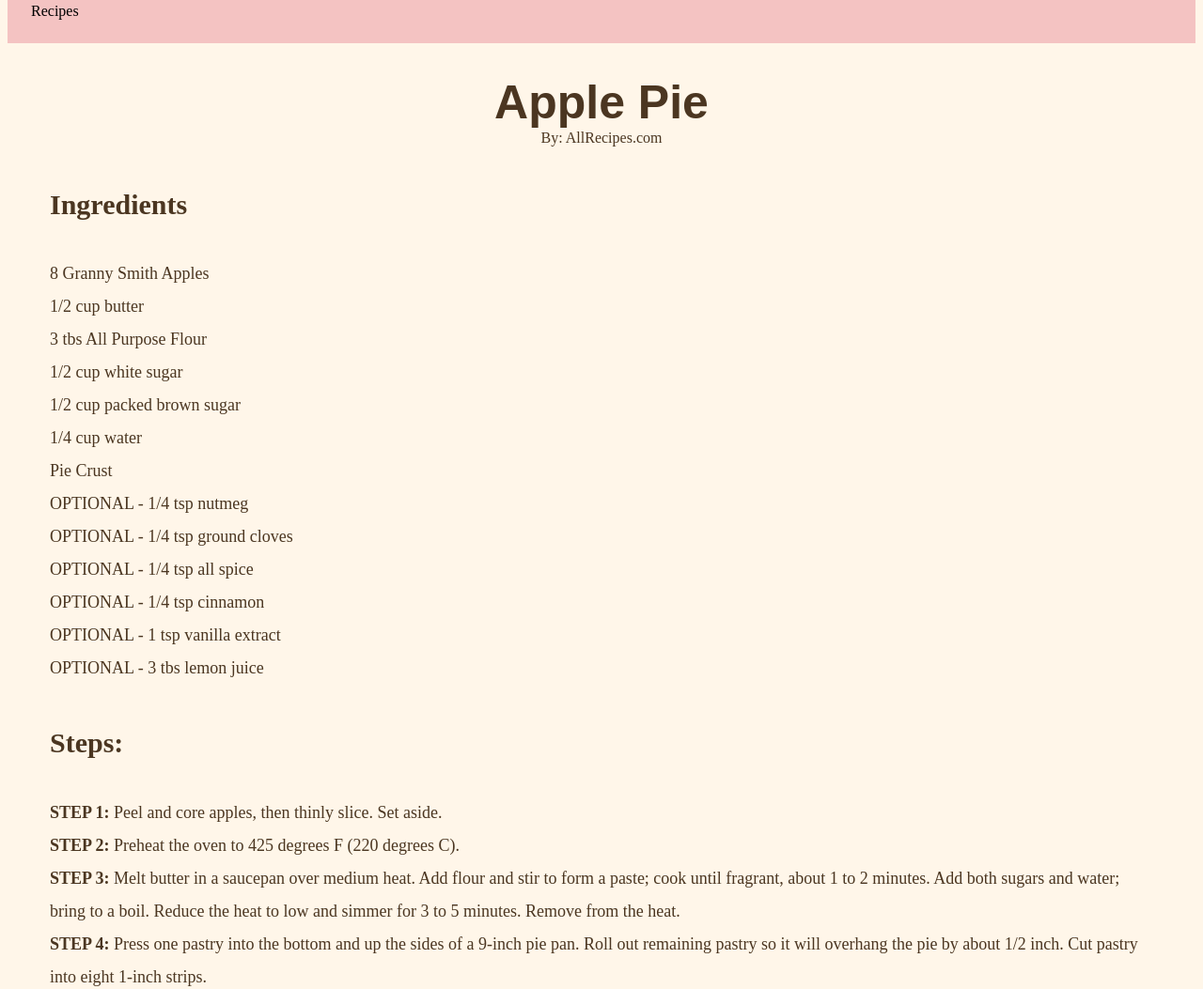
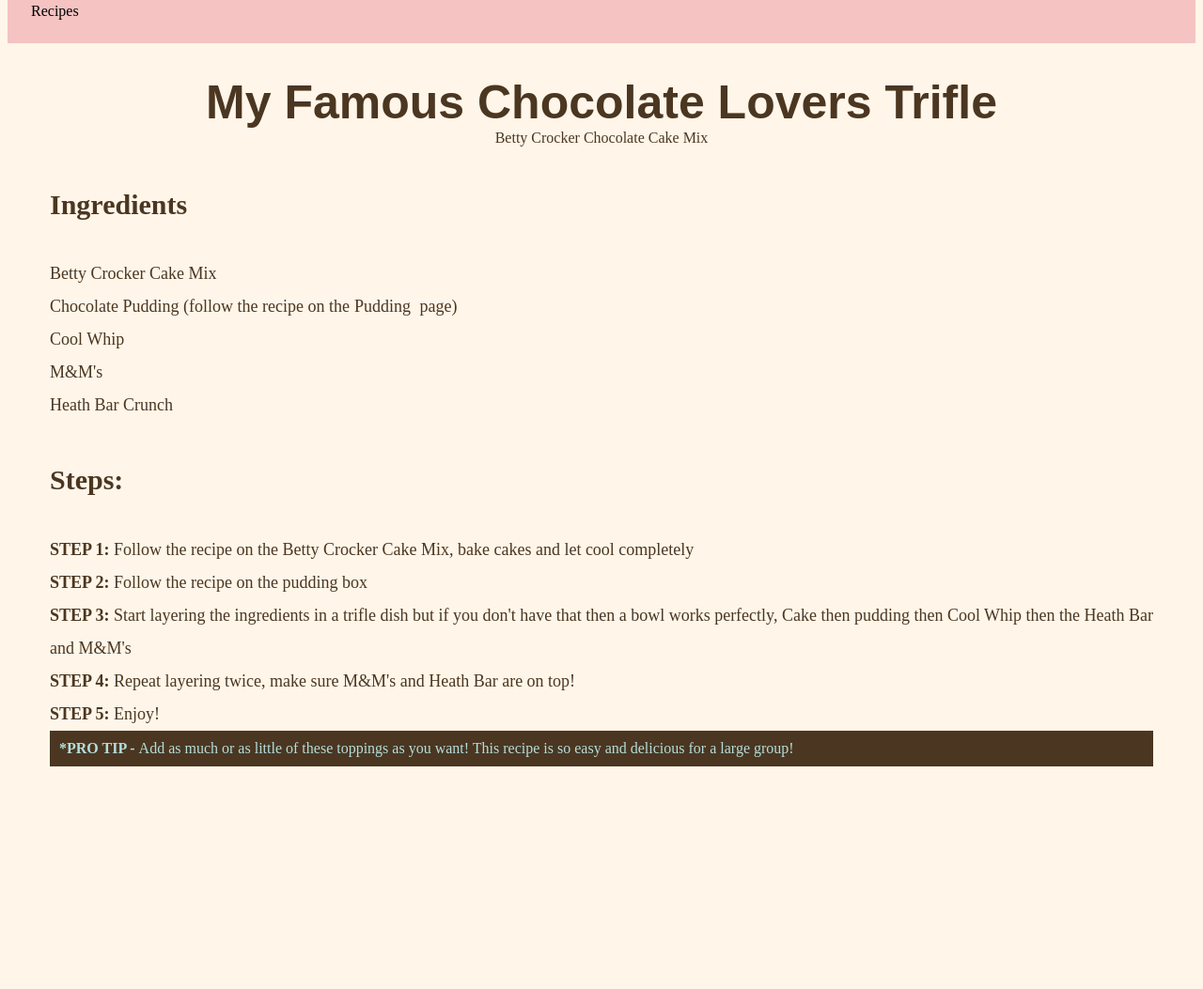
Before and after one commit to GabiShorr/3440finalapp, a website: page ChocolateLoversTrifle.html in a window 1280 px wide. Shown: the part 707-1760 px from the top of the page at 94% size. After the commit the page ends 1568 px from the top, so only its background shows below. Drawn offline with nearby package versions, Linux system fonts and the light colour scheme; a web font is replaced by a local one.

Commit message:
Add files via upload

```diff
--- a/ChocolateLoversTrifle.html
+++ b/ChocolateLoversTrifle.html
@@ -46,61 +46,34 @@
           </div>
     </nav>
     <div class="apple-1">
-        <h1>Apple Pie</h1>
-        <a href="https://www.allrecipes.com/recipe/12682/apple-pie-by-grandma-ople/" target="_blank">By: AllRecipes.com</a>
+        <h1>My Famous Chocolate Lovers Trifle</h1>
+        <a href="https://www.bettycrocker.com/products/betty-crocker-baking-and-cake-mixes/triple-chocolate-fudge" target="_blank">Betty Crocker Chocolate Cake Mix</a>
     </div>
     <div class="ingredients-list">
         <h4 class="steps-header">Ingredients</h4>
-        <ion-checkbox class="checkbox" label-placement="end">8 Granny Smith Apples</ion-checkbox>
+        <ion-checkbox class="checkbox" label-placement="end">Betty Crocker Cake Mix</ion-checkbox>
         <br />
-        <ion-checkbox class="checkbox" label-placement="end">1/2 cup butter</ion-checkbox>
+        <ion-checkbox class="checkbox" label-placement="end">Chocolate Pudding (follow the recipe on the<a href="/Pudding.html">Pudding</a> page) </ion-checkbox>
         <br />
-        <ion-checkbox class="checkbox" label-placement="end">3 tbs All Purpose Flour</ion-checkbox>
+        <ion-checkbox class="checkbox" label-placement="end">Cool Whip</ion-checkbox>
         <br />
-        <ion-checkbox class="checkbox" label-placement="end">1/2 cup white sugar</ion-checkbox>
+        <ion-checkbox class="checkbox" label-placement="end">M&M's </ion-checkbox>
         <br />
-        <ion-checkbox class="checkbox" label-placement="end">1/2 cup packed brown sugar</ion-checkbox>
-        <br />
-        <ion-checkbox class="checkbox" label-placement="end">1/4 cup water</ion-checkbox>
-        <br />
-        <ion-checkbox class="checkbox" label-placement="end">Pie Crust</ion-checkbox>
-        <br />
-        <ion-checkbox class="checkbox" label-placement="end">OPTIONAL - 1/4 tsp nutmeg</ion-checkbox>
-        <br />
-        <ion-checkbox class="checkbox" label-placement="end">OPTIONAL - 1/4 tsp ground cloves</ion-checkbox>
-        <br />
-        <ion-checkbox class="checkbox" label-placement="end">OPTIONAL - 1/4 tsp all spice</ion-checkbox>
-        <br />
-        <ion-checkbox class="checkbox" label-placement="end">OPTIONAL -  1/4 tsp cinnamon</ion-checkbox>
-        <br />
-        <ion-checkbox class="checkbox" label-placement="end">OPTIONAL -  1 tsp vanilla extract</ion-checkbox>
-        <br />
-        <ion-checkbox class="checkbox" label-placement="end">OPTIONAL -  3 tbs lemon juice</ion-checkbox>
-        <br />
+        <ion-checkbox class="checkbox" label-placement="end">Heath Bar Crunch</ion-checkbox>
     </div>
     <div class="steps-list">
         <h4 class="steps-header">Steps:</h4>
-        <ion-checkbox class="checkbox" label-placement="end"><b>STEP 1:</b> Peel and core apples, then thinly slice. Set aside.</ion-checkbox>
+        <ion-checkbox class="checkbox" label-placement="end"><b>STEP 1:</b> Follow the recipe on the Betty Crocker Cake Mix, bake cakes and let cool completely</ion-checkbox>
         <br />
-        <ion-checkbox class="checkbox" label-placement="end"><b>STEP 2:</b> Preheat the oven to 425 degrees F (220 degrees C).</ion-checkbox>
+        <ion-checkbox class="checkbox" label-placement="end"><b>STEP 2:</b> Follow the recipe on the pudding box</ion-checkbox>
         <br />
-        <ion-checkbox class="checkbox" label-placement="end"><b>STEP 3:</b> Melt butter in a saucepan over medium heat. Add flour and stir to form a paste; cook until fragrant, about 1 to 2 minutes. Add both sugars and water; bring to a boil. Reduce the heat to low and simmer for 3 to 5 minutes. Remove from the heat. </ion-checkbox>
+        <ion-checkbox class="checkbox" label-placement="end"><b>STEP 3:</b> Start layering the ingredients in a trifle dish but if you don't have that then a bowl works perfectly, Cake then pudding then Cool Whip then the Heath Bar and M&M's </ion-checkbox>
         <br />
-        <ion-checkbox class="checkbox" label-placement="end"><b>STEP 4:</b> Press one pastry into the bottom and up the sides of a 9-inch pie pan. Roll out remaining pastry so it will overhang the pie by about 1/2 inch. Cut pastry into eight 1-inch strips. </ion-checkbox>
+        <ion-checkbox class="checkbox" label-placement="end"><b>STEP 4:</b> Repeat layering twice, make sure M&M's and Heath Bar are on top! </ion-checkbox>
         <br />
-        <ion-checkbox class="checkbox" label-placement="end"><b>STEP 5:</b> Place sliced apples into the bottom crust, forming a slight mound. Lay four pastry strips vertically and evenly spaced over apples, using longer strips in the center and shorter strips at the edges.</ion-checkbox>
-        <br />
-        <ion-checkbox class="checkbox" label-placement="end"><b>STEP 6:</b> Make a lattice crust: Fold the first and third strips all the way back so they're almost falling off the pie. Lay one of the unused strips perpendicularly over the second and fourth strips, then unfold the first and third strips back into their original position.</ion-checkbox>
-        <br />
-        <ion-checkbox class="checkbox" label-placement="end"><b>STEP 7:</b> Fold the second and fourth vertical strips back. Lay one of the three unused strips perpendicularly over top. Unfold the second and fourth strips back into their original position.</ion-checkbox>
-        <br />
-        <ion-checkbox class="checkbox" label-placement="end"><b>STEP 8:</b> Repeat Steps 6 and 7 to weave in the last two strips of pastry. Fold and trim excess dough at the edges as necessary, and pinch to secure.        </ion-checkbox>
-        <br />
-        <ion-checkbox class="checkbox" label-placement="end"><b>STEP 9:</b> Slowly and gently pour sugar-butter mixture over lattice crust, making sure it seeps over sliced apples. Brush some onto lattice, but make sure it doesn't run off the sides.</ion-checkbox>
-        <br />
-        <ion-checkbox class="checkbox" label-placement="end"><b>STEP 10:</b> Bake in the preheated oven for 15 minutes. Reduce the temperature to 350 degrees F (175 degrees C) and continue baking until apples are soft, 35 to 45 minutes.</ion-checkbox>
-        <br />
-        <p><b>*PRO TIP - </b> Slice the apples and let them sit in some lemon juice, vanilla extract and the spices while you make the sauce! </p>
+        <ion-checkbox class="checkbox" label-placement="end"><b>STEP 5:</b> Enjoy!</ion-checkbox>
+
+        <p><b>*PRO TIP - </b> Add as much or as little of these toppings as you want! This recipe is so easy and delicious for a large group! </p>
     </div>
 </body>
 </html>
--- a/style.css
+++ b/style.css
@@ -88,6 +88,7 @@
   .timer__part {
     font-size: 36px;
     font-weight: bold;
+    margin-top:43px;
   }
 
   .timer__btn {
@@ -99,6 +100,7 @@
     color: #4B3621;
     background: #F4C3C2;
     cursor: pointer;
+    margin-top:43px;
   }
 
   .timer__btn:hover {
--- a/sw.js
+++ b/sw.js
@@ -21,6 +21,7 @@
   event.waitUntil(
     caches.open(CACHE)
       .then((cache) => {
+        console.log("Installing Service Worker and caching files")
         cache.add(offlineFallbackPage)
 
         cache.addAll(offlineAssets);
@@ -48,7 +49,7 @@
 
         const cache = await caches.open(CACHE);
         console.log(event.request)
-        const cachedResp = await cache.match(event.request);
+        const cachedResp = await cache.match(offlineFallbackPage);
         console.log(cachedResp)
         return cachedResp;
       }
```
Also changed, not shown: OatmealRasinCookies.html (+7 -17 lines), offline.html (+12 -2 lines).
